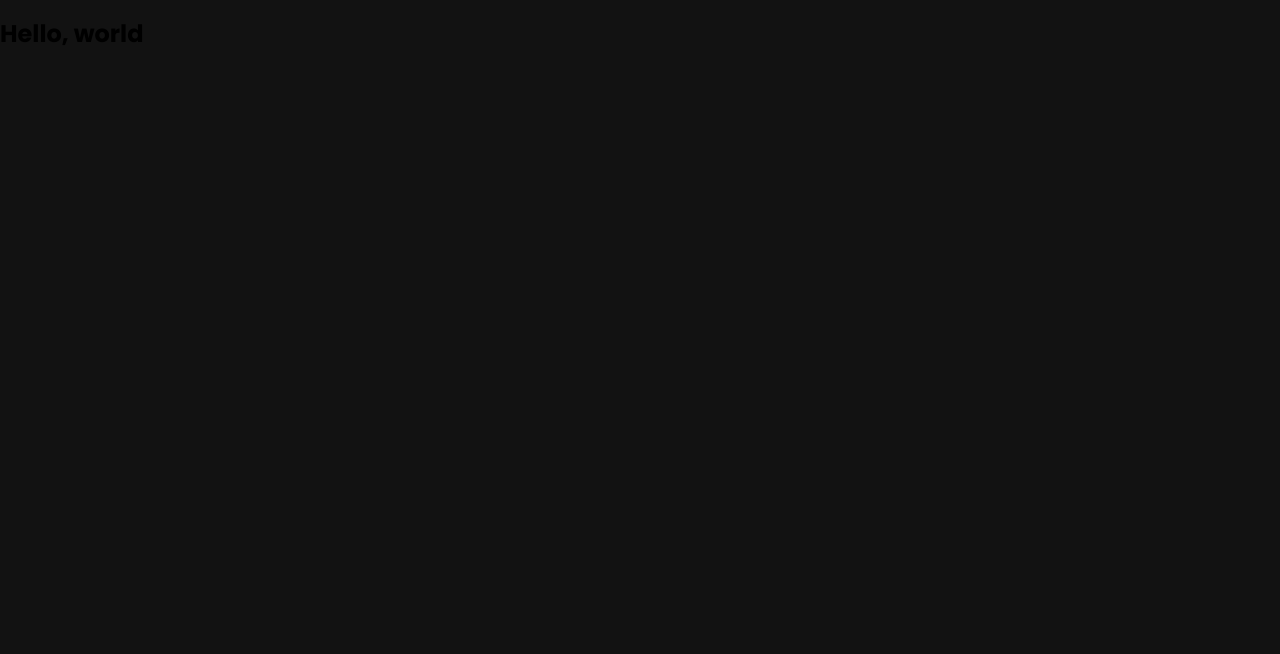
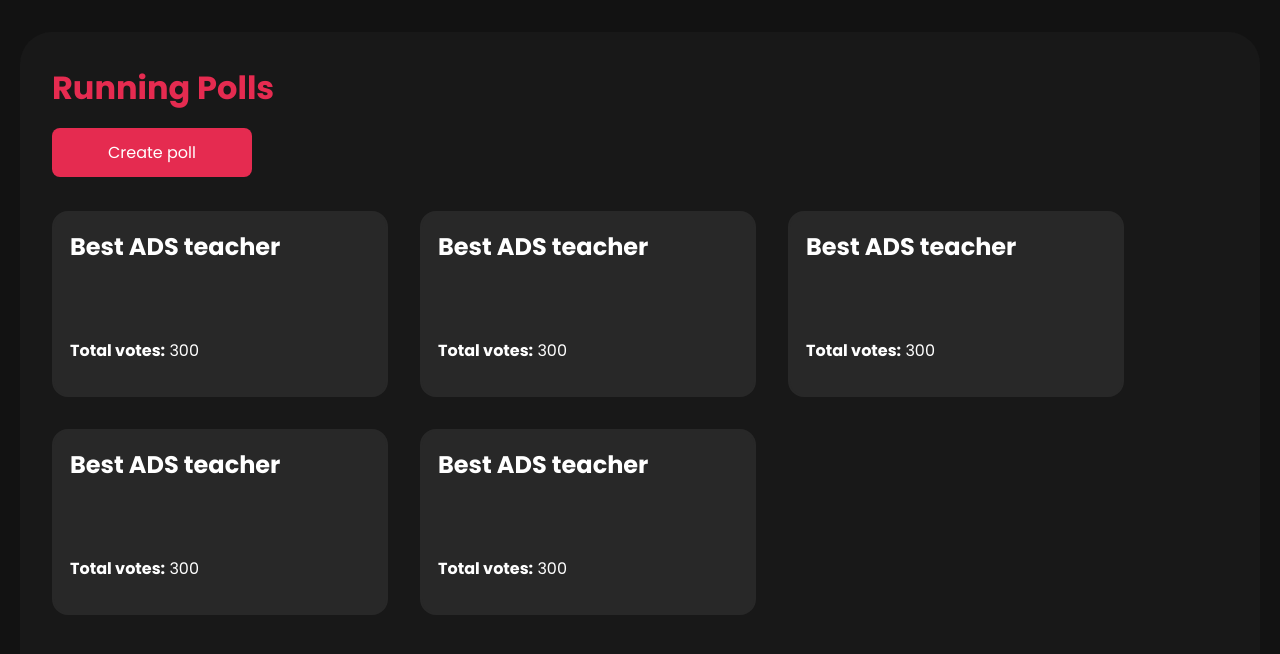
Before and after one commit to gentil-kadson/pollover-frontend, a Next.js app: page / in a window 1280 px wide. Shown: the top 654 px of the page. Built offline with nearby package versions, Linux system fonts and the light colour scheme.

Commit message:
homepage implemented (desktop version).

```diff
--- /dev/null
+++ b/src/components/PollCard/PollCard.module.css
@@ -0,0 +1,18 @@
+.cardWrapper {
+  background: var(--secondary);
+  border: 2px solid var(--secondary);
+
+  width: 300px;
+  height: 150px;
+  padding: 1rem;
+  border-radius: 1rem;
+
+  display: flex;
+  flex-direction: column;
+  justify-content: space-between;
+}
+
+.cardWrapper:hover {
+  cursor: pointer;
+  border: 2px solid var(--red);
+}
--- /dev/null
+++ b/src/components/PollCard/index.tsx
@@ -0,0 +1,12 @@
+import styles from "./PollCard.module.css";
+
+export default function PollCard() {
+  return (
+    <div className={styles.cardWrapper}>
+      <h2>Best ADS teacher</h2>
+      <p>
+        <strong>Total votes:</strong> 300
+      </p>
+    </div>
+  );
+}
--- a/src/pages/index.tsx
+++ b/src/pages/index.tsx
@@ -1,4 +1,7 @@
 import Head from "next/head";
+import styles from "../styles/Home.module.css";
+
+import PollCard from "@/components/PollCard";
 
 export default function Home() {
   return (
@@ -9,7 +12,21 @@ export default function Home() {
         <meta name="viewport" content="width=device-width, initial-scale=1" />
         <link rel="icon" href="/favicon.ico" />
       </Head>
-      <h1>Hello, world</h1>
+      <main className={styles.main}>
+        <section className={styles.mainSection}>
+          <h1 className={styles.title}>Running Polls</h1>
+          <section className={styles.createPollSection}>
+            <button className={styles.button}>Create poll</button>
+          </section>
+          <div className={styles.pollCardsContainer}>
+            <PollCard />
+            <PollCard />
+            <PollCard />
+            <PollCard />
+            <PollCard />
+          </div>
+        </section>
+      </main>
     </>
   );
 }
--- /dev/null
+++ b/src/styles/Home.module.css
@@ -0,0 +1,51 @@
+.main {
+  height: 100vh;
+  max-width: 1240px;
+
+  color: var(--white);
+
+  margin: auto;
+  padding: 2rem 0rem;
+}
+
+.mainSection {
+  height: 100%;
+
+  background: var(--primary);
+
+  border-radius: 2rem;
+  padding: 2rem;
+}
+
+.title {
+  font-size: 2rem;
+  color: var(--red);
+}
+
+.pollCardsContainer {
+  display: flex;
+  gap: 2rem;
+  flex-wrap: wrap;
+
+  padding: 1.125rem 0rem;
+}
+
+.button {
+  background: var(--red);
+  border: none;
+  border-radius: 0.5rem;
+  padding: 0.75rem 1rem;
+
+  font-size: 1rem;
+  color: var(--white);
+
+  width: 200px;
+
+  display: flex;
+  justify-content: center;
+  align-items: center;
+}
+
+.createPollSection {
+  padding: 1rem 0rem;
+}
--- a/src/styles/globals.css
+++ b/src/styles/globals.css
@@ -22,6 +22,11 @@ body {
   background: var(--background);
 }
 
-h1 {
-  font-size: 1.5rem;
+h1,
+h2 {
+  margin: 0;
 }
+
+button:hover {
+  cursor: pointer;
+}
```
